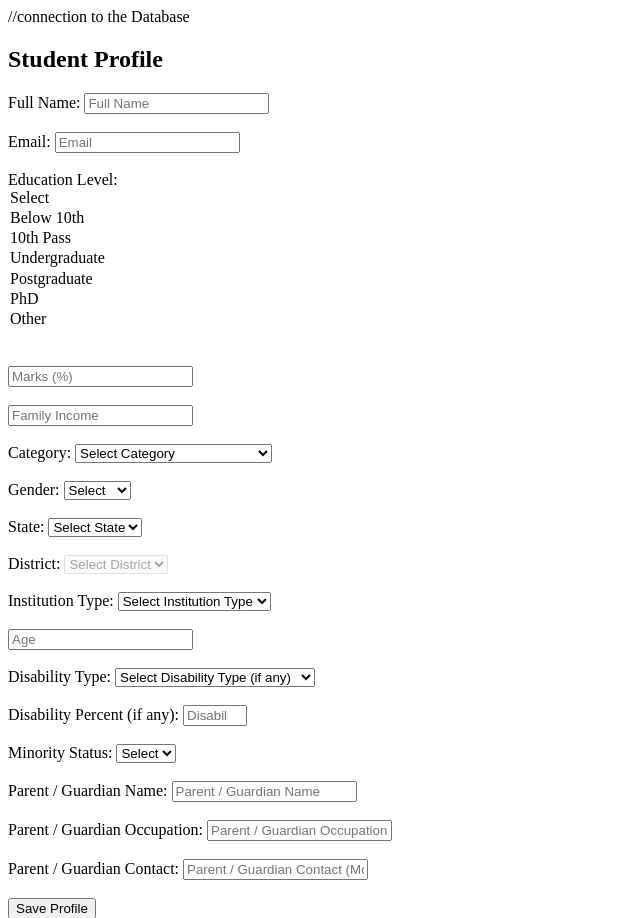
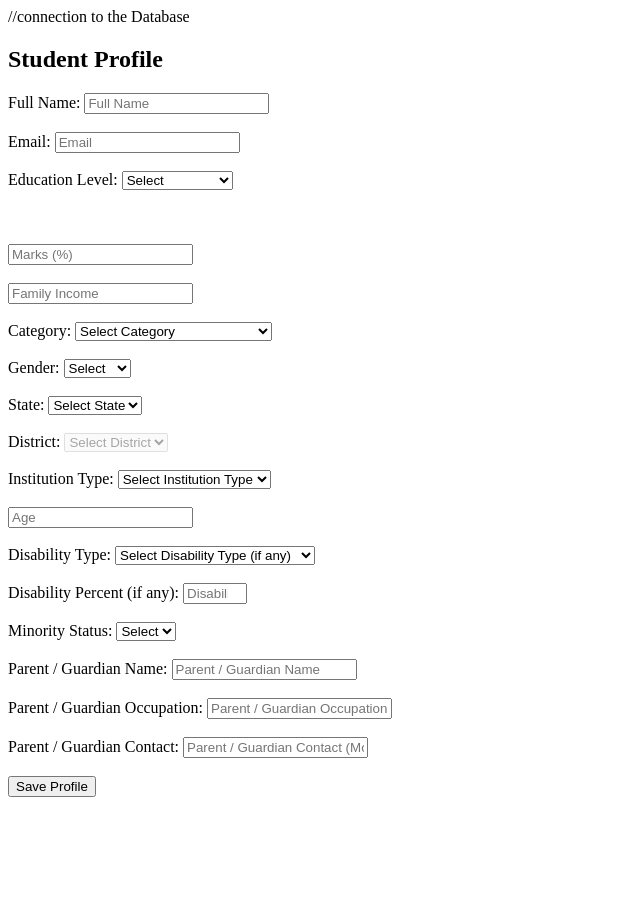
Before and after one commit to DHRUPAL5404/Scholarship-finder, a PHP site: page /profile.php in a window 1280 px wide. Shown: the top 918 px of the page, without its empty margins (0-640 px from the left). After the commit the page ends 797 px from the top, so only its background shows below. Run offline with PHP 8.4, Linux system fonts and the light colour scheme; the visitor is signed in with stand-in values (Sample User, id 1); data that the repository does not hold is empty.

Commit message:
Fix Education Level dropdown - restore missing select tag

```diff
--- a/profile.php
+++ b/profile.php
@@ -386,6 +386,7 @@ document.addEventListener('DOMContentLoaded', function() {
     <input type="email" name="email" placeholder="Email" value="<?= $profile['email'] ?? '' ?>" required><br><br>
 
     Education Level:
+    <select id="education_level" name="education_level" onchange="toggleBelow10thDropdown()" required>
         <option value="">Select</option>
         <option value="Below 10th" <?= ($profile && strpos($profile['education_level'], 'Below 10th') !== false)?'selected':'' ?>>Below 10th</option>
         <option value="10th Pass(SSC)" <?= ($profile && $profile['education_level']=='10th Pass')?'selected':'' ?>>10th Pass</option>
@@ -393,6 +394,7 @@ document.addEventListener('DOMContentLoaded', function() {
         <option value="Postgraduate" <?= ($profile && $profile['education_level']=='Postgraduate')?'selected':'' ?>>Postgraduate</option>
         <option value="PhD" <?= ($profile && $profile['education_level']=='PhD')?'selected':'' ?>>PhD</option>
         <option value="Other" <?= ($profile && $profile['education_level']=='Other')?'selected':'' ?>>Other</option>
+    </select><br><br>
     </select><br><br>
 
     <!-- Conditional dropdown for Below 10th -->
@@ -614,6 +616,7 @@ document.addEventListener('DOMContentLoaded', function() {
         <option value="University" <?= ($profile && $profile['institution_type']=='University')?'selected':'' ?>>University</option>
     </select><br><br>
 
+
     <input type="number" name="age" placeholder="Age" value="<?= $profile['age'] ?? '' ?>" required><br><br>
 
     Disability Type:
```
